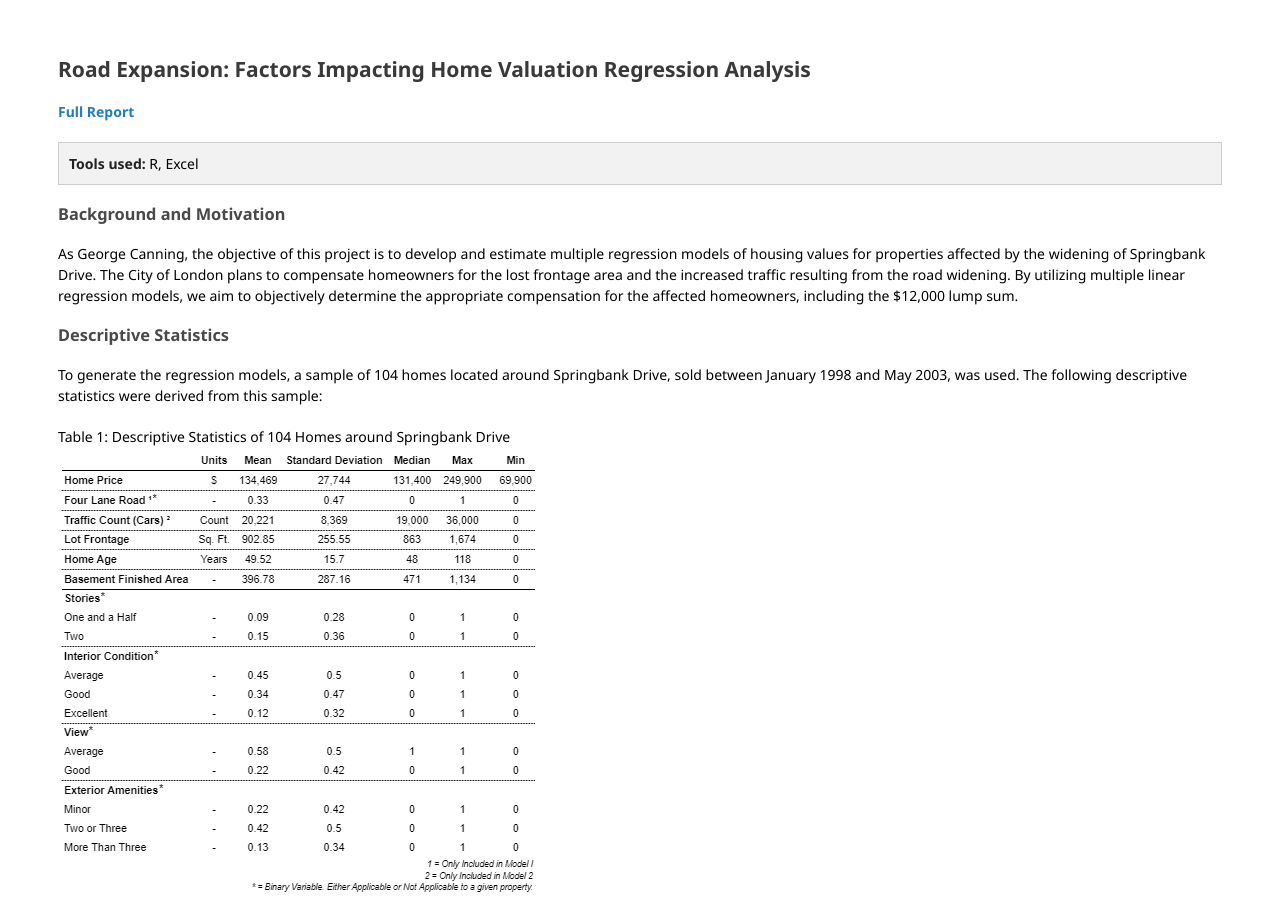
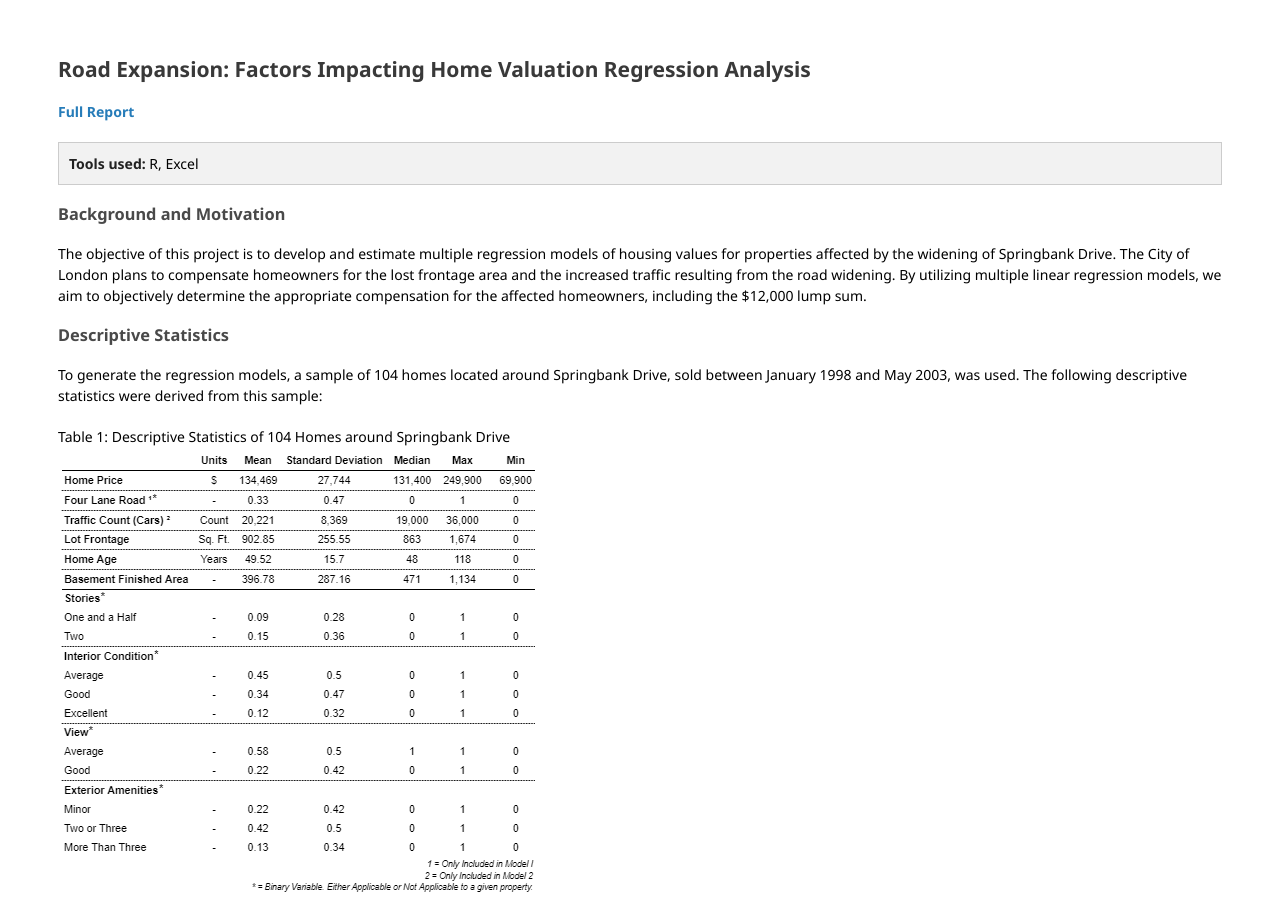
Before and after one commit to nbcarroll/nbcarroll.github.io, a Jekyll site: the page SpringbankDrive/index.html, which Jekyll copies as it is, in a window 1280 px wide and 900 px high. Built offline with Jekyll 4.4.1, drawn with Linux system fonts in a browser that asks for light colours.

Commit message:
Update index.html

```diff
--- a/SpringbankDrive/index.html
+++ b/SpringbankDrive/index.html
@@ -593,7 +593,7 @@
 
    <h3>Background and Motivation</h3>
   <p>
-    As George Canning, the objective of this project is to develop and estimate multiple regression models of housing values for properties affected by the widening of Springbank Drive. The City of London plans to compensate homeowners for the lost frontage area and the increased traffic resulting from the road widening. By utilizing multiple linear regression models, we aim to objectively determine the appropriate compensation for the affected homeowners, including the $12,000 lump sum.
+    The objective of this project is to develop and estimate multiple regression models of housing values for properties affected by the widening of Springbank Drive. The City of London plans to compensate homeowners for the lost frontage area and the increased traffic resulting from the road widening. By utilizing multiple linear regression models, we aim to objectively determine the appropriate compensation for the affected homeowners, including the $12,000 lump sum.
   </p>
 
   <h3>Descriptive Statistics</h3>
```
